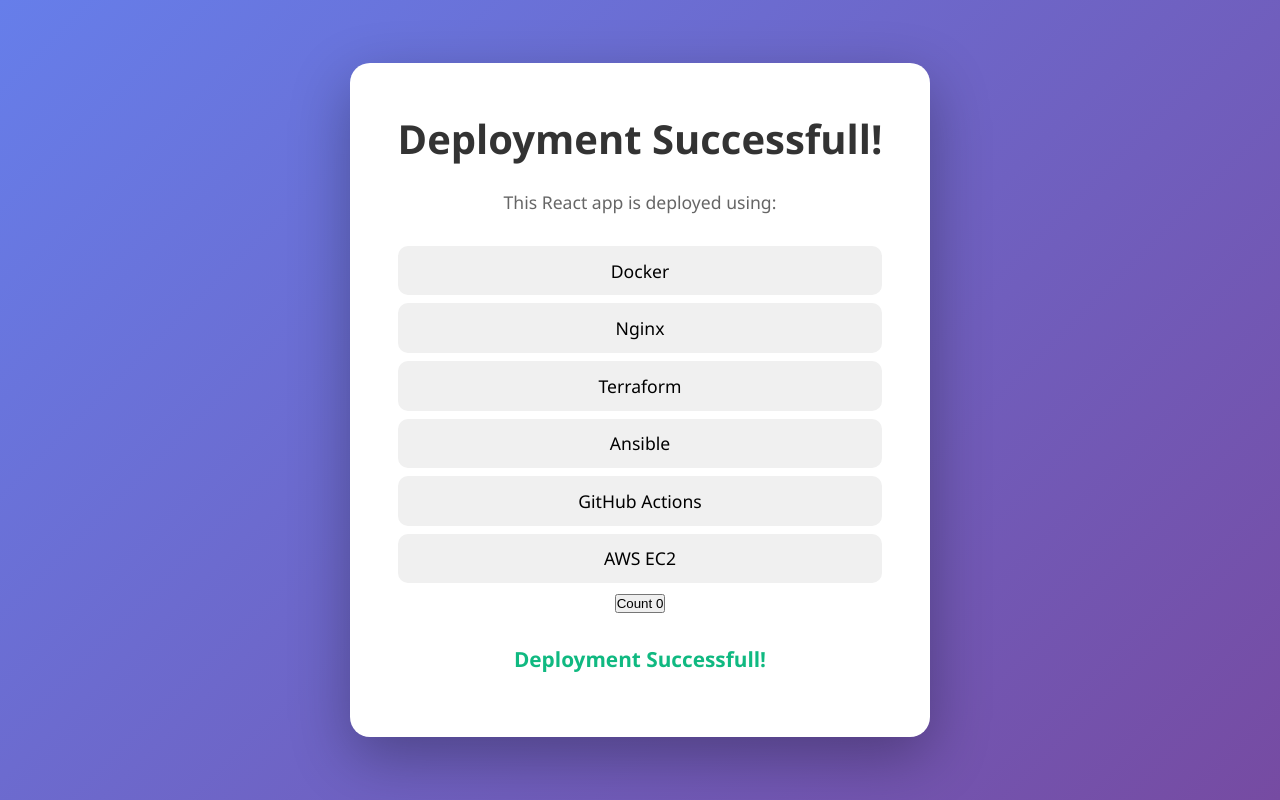
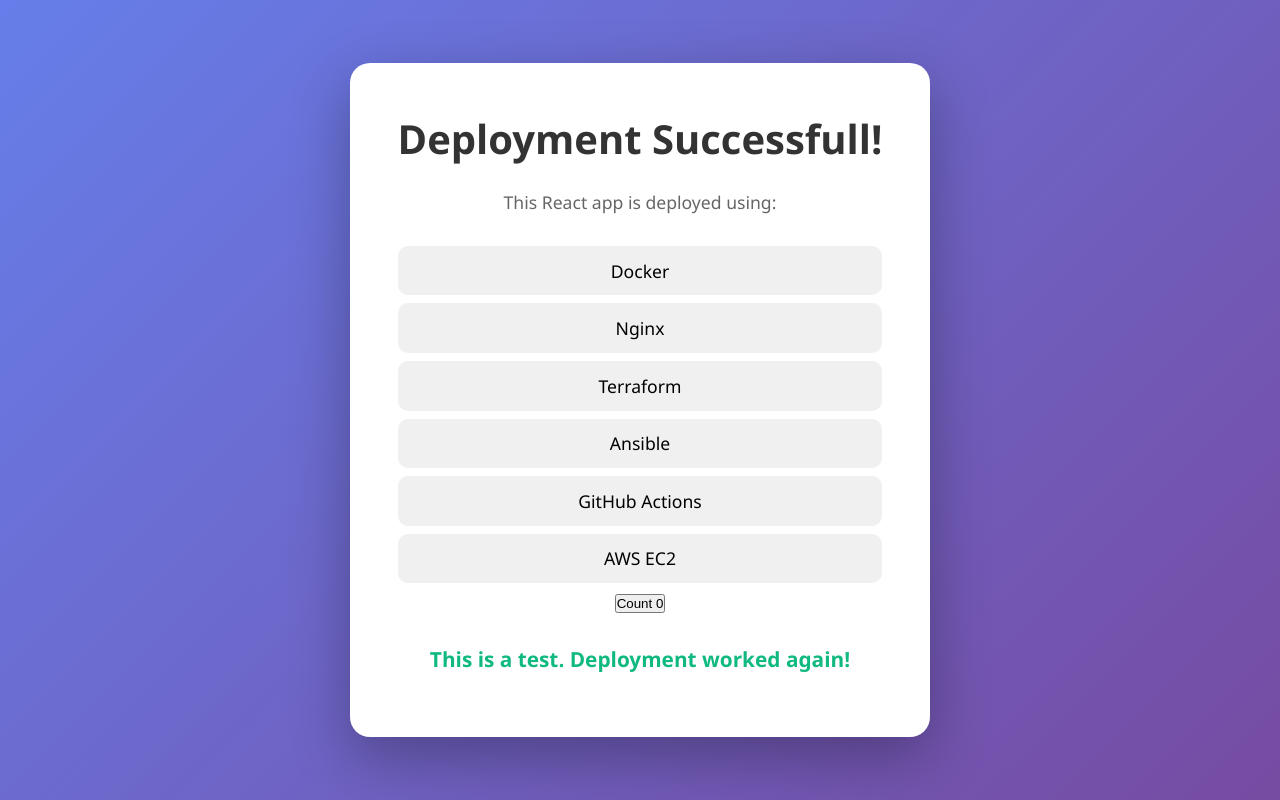
Before and after one commit to Adarsh20079724/devops-automation-project, a React (Vite) app: page / in a window 1280 px wide. Built offline with nearby package versions, Linux system fonts and the light colour scheme.

Commit message:
test change has been done. Test Deployment

```diff
--- a/src/App.jsx
+++ b/src/App.jsx
@@ -17,9 +17,10 @@ const App = () => {
         <li>GitHub Actions</li>
         <li>AWS EC2</li>
 
+
         <button onClick={() => setCount(count + 1)}>{`Count ${count}`}</button>
       </ul>
-      <p className="success">Deployment Successfull!</p>
+      <p className="success">This is a test. Deployment worked again!</p>
     </div>
   )
 }
```
